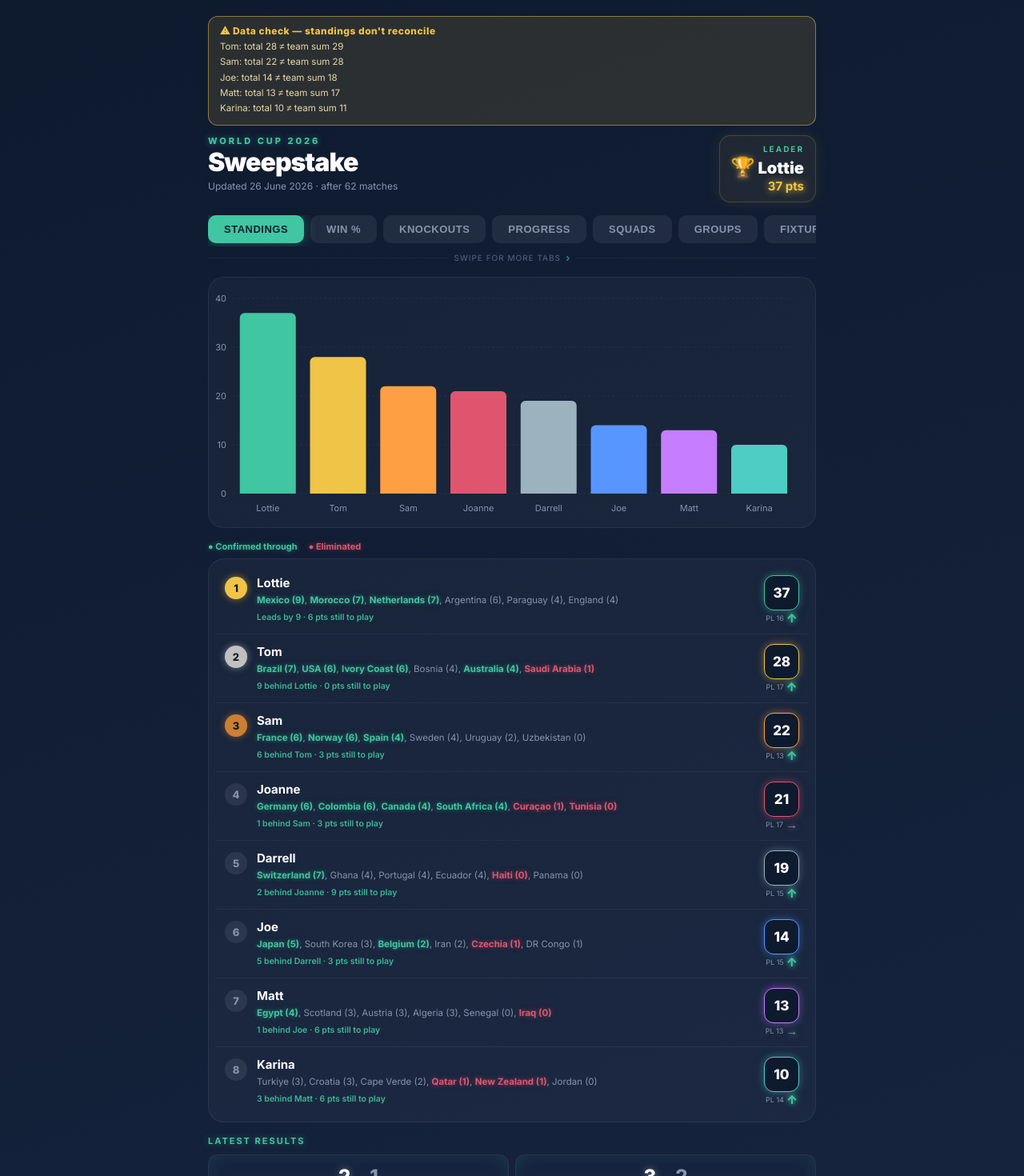
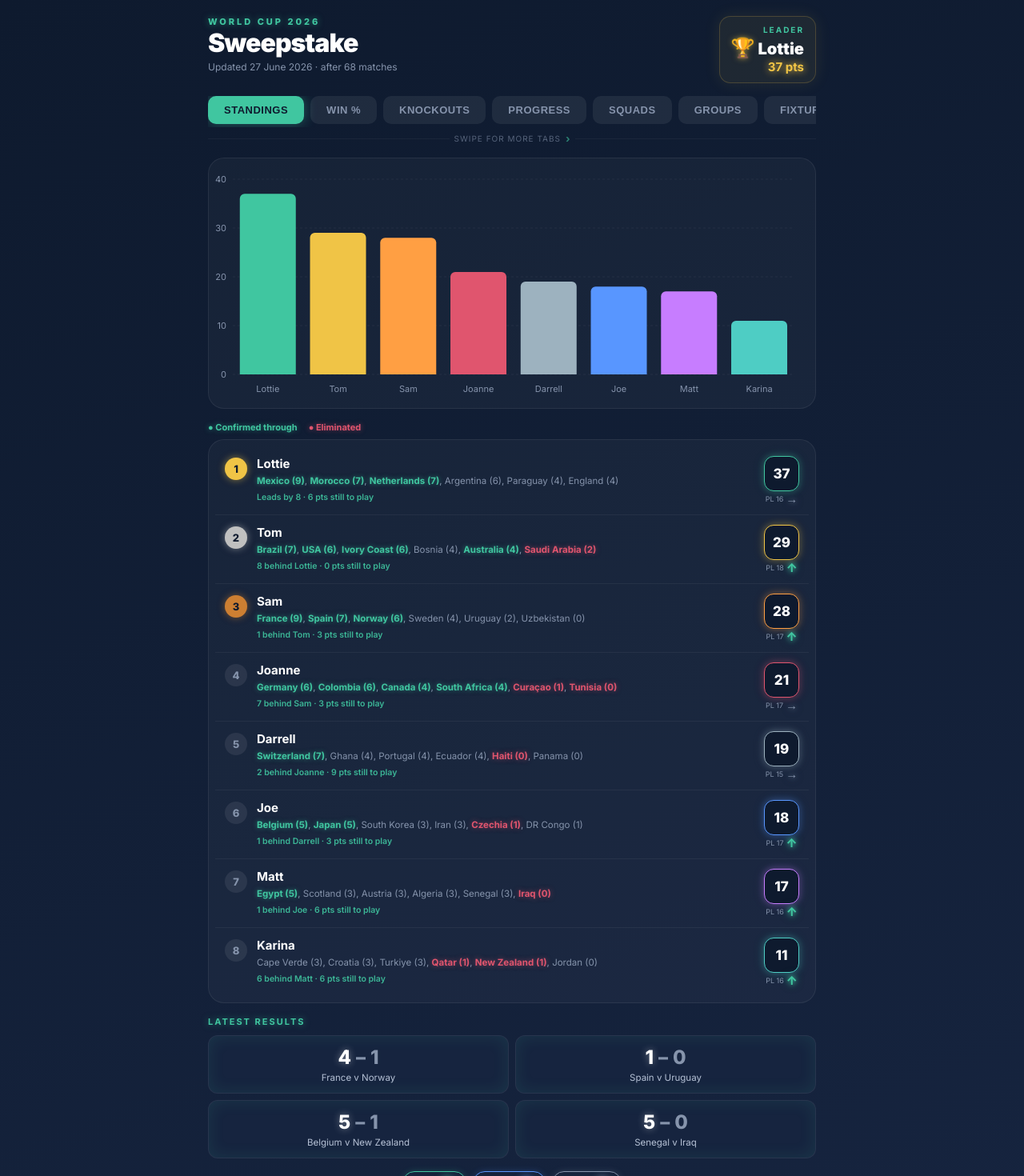
Before and after one commit to PortsDayOne/worldcup-sweepstake, a React (Vite) app in the folder sweepstake-site/: page / in a window 1280 px wide. Shown: the top 1470 px of the page at 80% size. Built offline with nearby package versions, Linux system fonts and the light colour scheme.

Commit message:
Update data.js

```diff
--- a/sweepstake-site/src/data.js
+++ b/sweepstake-site/src/data.js
@@ -1,15 +1,15 @@
 // AUTO-GENERATED by update_scores.py — do not edit manually
-export const LAST_UPDATED = "26 June 2026 · after 62 matches";
+export const LAST_UPDATED = "27 June 2026 · after 68 matches";
 
 export const PLAYERS = [
   { name: "Lottie", color: "#40C6A0", total: 37, played: 16, teams: "Mexico (9), Morocco (7), Netherlands (7), Argentina (6), Paraguay (4), England (4)" },
-  { name: "Tom", color: "#F0C446", total: 28, played: 17, teams: "Brazil (7), USA (6), Ivory Coast (6), Bosnia (4), Australia (4), Saudi Arabia (1)" },
-  { name: "Sam", color: "#FF9F43", total: 22, played: 13, teams: "France (6), Norway (6), Spain (4), Sweden (4), Uruguay (2), Uzbekistan (0)" },
+  { name: "Tom", color: "#F0C446", total: 29, played: 18, teams: "Brazil (7), USA (6), Ivory Coast (6), Bosnia (4), Australia (4), Saudi Arabia (2)" },
+  { name: "Sam", color: "#FF9F43", total: 28, played: 17, teams: "France (9), Spain (7), Norway (6), Sweden (4), Uruguay (2), Uzbekistan (0)" },
   { name: "Joanne", color: "#E0556E", total: 21, played: 17, teams: "Germany (6), Colombia (6), Canada (4), South Africa (4), Curaçao (1), Tunisia (0)" },
   { name: "Darrell", color: "#9DB2BF", total: 19, played: 15, teams: "Switzerland (7), Ghana (4), Portugal (4), Ecuador (4), Haiti (0), Panama (0)" },
-  { name: "Joe", color: "#5896FF", total: 14, played: 15, teams: "Japan (5), South Korea (3), Belgium (2), Iran (2), Czechia (1), DR Congo (1)" },
-  { name: "Matt", color: "#C77DFF", total: 13, played: 13, teams: "Egypt (4), Scotland (3), Austria (3), Algeria (3), Senegal (0), Iraq (0)" },
-  { name: "Karina", color: "#4ECDC4", total: 10, played: 14, teams: "Turkiye (3), Croatia (3), Cape Verde (2), Qatar (1), New Zealand (1), Jordan (0)" }
+  { name: "Joe", color: "#5896FF", total: 18, played: 17, teams: "Belgium (5), Japan (5), South Korea (3), Iran (3), Czechia (1), DR Congo (1)" },
+  { name: "Matt", color: "#C77DFF", total: 17, played: 16, teams: "Egypt (5), Scotland (3), Austria (3), Algeria (3), Senegal (3), Iraq (0)" },
+  { name: "Karina", color: "#4ECDC4", total: 11, played: 16, teams: "Cape Verde (3), Croatia (3), Turkiye (3), Qatar (1), New Zealand (1), Jordan (0)" }
 ];
 
 export const PROGRESSION = [
@@ -28,12 +28,13 @@ export const PROGRESSION = [
   { day: "22 Jun", Lottie: 26, Tom: 18, Sam: 15, Joanne: 15, Joe: 13, Darrell: 9, Matt: 10, Karina: 4 },
   { day: "23 Jun", Lottie: 27, Tom: 18, Sam: 21, Joanne: 18, Joe: 13, Darrell: 13, Matt: 13, Karina: 7 },
   { day: "24 Jun", Lottie: 33, Tom: 24, Sam: 21, Joanne: 21, Joe: 13, Darrell: 16, Matt: 13, Karina: 7 },
-  { day: "25 Jun", Lottie: 37, Tom: 28, Sam: 22, Joanne: 21, Joe: 14, Darrell: 19, Matt: 13, Karina: 10 }
+  { day: "25 Jun", Lottie: 37, Tom: 28, Sam: 22, Joanne: 21, Joe: 14, Darrell: 19, Matt: 13, Karina: 10 },
+  { day: "26 Jun", Lottie: 37, Tom: 29, Sam: 28, Joanne: 21, Joe: 18, Darrell: 19, Matt: 17, Karina: 11 }
 ];
 
 export const RECENT = [
-  { a: "Ecuador", ga: 2, gb: 1, b: "Germany" },
-  { a: "Turkey", ga: 3, gb: 2, b: "USA" },
-  { a: "Netherlands", ga: 3, gb: 1, b: "Tunisia" },
-  { a: "Japan", ga: 1, gb: 1, b: "Sweden" }
+  { a: "France", ga: 4, gb: 1, b: "Norway" },
+  { a: "Spain", ga: 1, gb: 0, b: "Uruguay" },
+  { a: "Belgium", ga: 5, gb: 1, b: "New Zealand" },
+  { a: "Senegal", ga: 5, gb: 0, b: "Iraq" }
 ];
```
